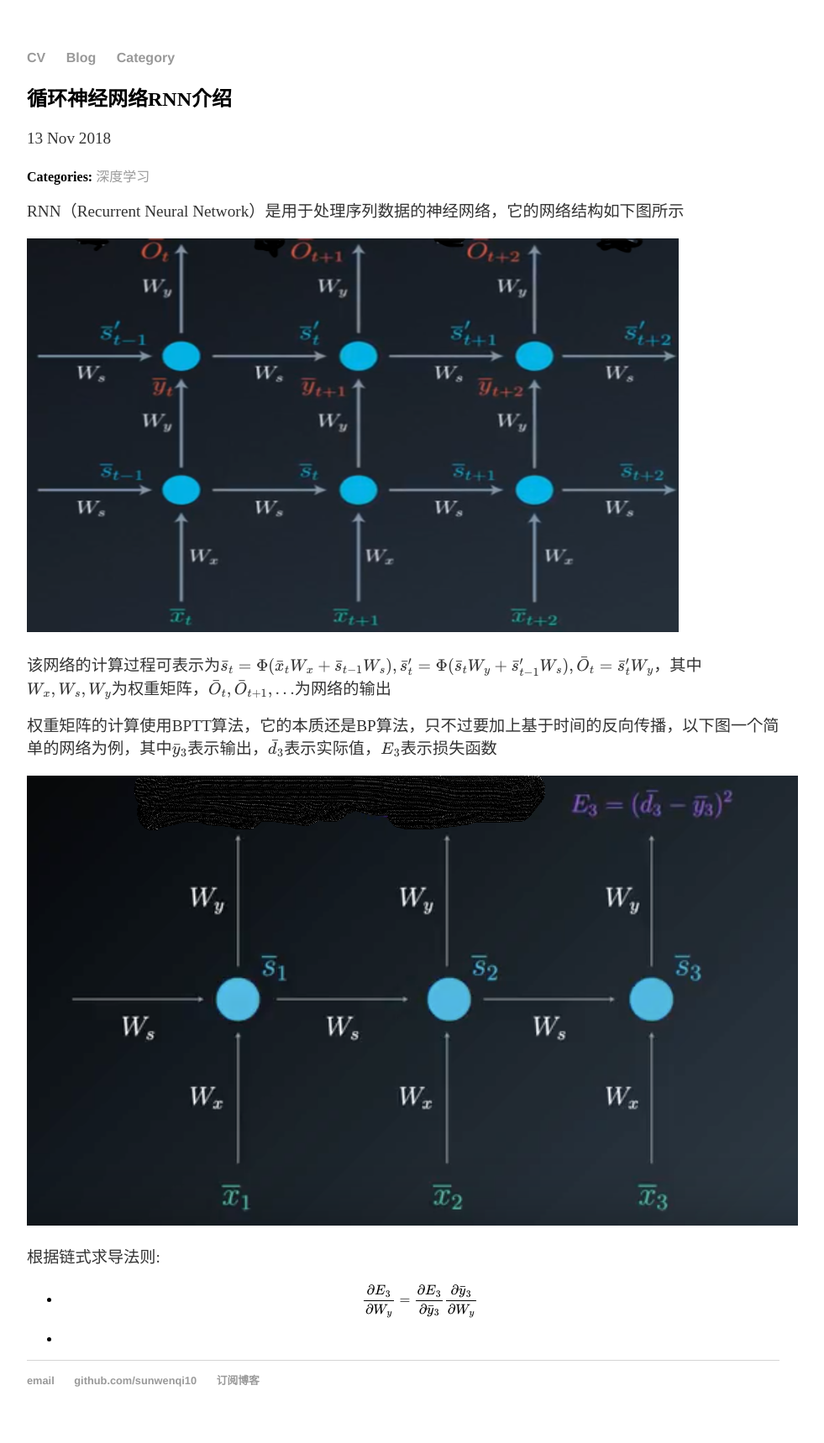
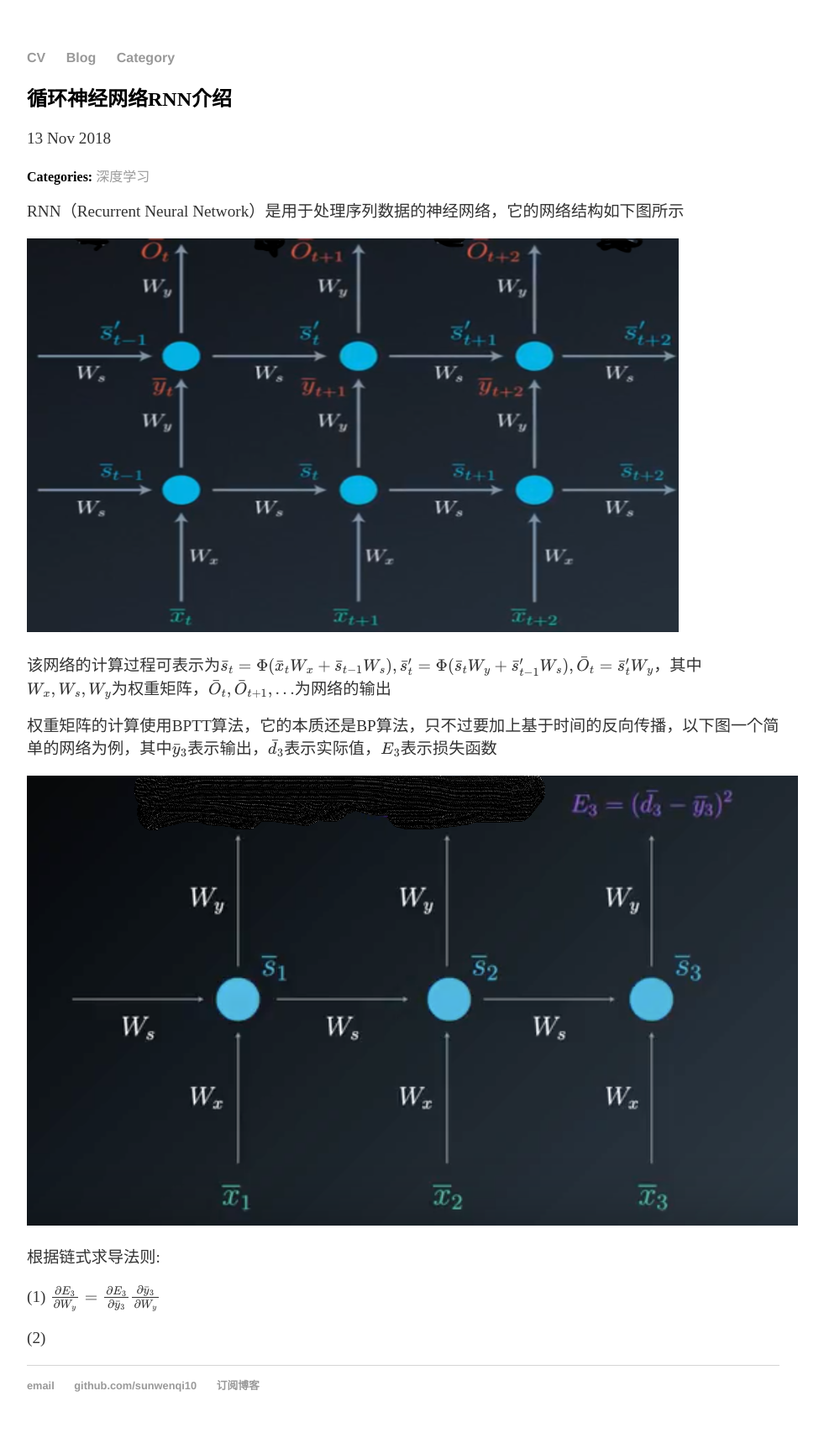
Before and after one commit to sunwenqi10/sunwenqi10.github.io, a Jekyll site: the page built from _posts/2018-11-13-Introduction to RNN.md, in a window 1280 px wide. Shown: the whole page at 84% size, without its empty margins (160-1141 px from the left). Built offline with Jekyll 4.4.1, drawn with Linux system fonts in a browser that asks for light colours; formulas are drawn with MathJax 3; comment, search, counter and statistics services are not loaded.

Commit message:
Update _posts/2018-11-13-Introduction to RNN.md

```diff
--- a/_posts/2018-11-13-Introduction to RNN.md
+++ b/_posts/2018-11-13-Introduction to RNN.md
@@ -12,8 +12,10 @@ RNN（Recurrent Neural Network）是用于处理序列数据的神经网络，
 
 权重矩阵的计算使用BPTT算法，它的本质还是BP算法，只不过要加上基于时间的反向传播，以下图一个简单的网络为例，其中$$\bar{y}_3$$表示输出，$$\bar{d}_3$$表示实际值，$$E_3$$表示损失函数
 
-<img src="/img/rnn1.PNG">
+<img src="/img/rnn1.png">
 
 根据链式求导法则:
-+ $$\frac{\partial{E_3}}{\partial{W_y}}=\frac{\partial{E_3}}{\partial{\bar{y}_3}}\frac{\partial{\bar{y}_3}}{\partial{W_y}}$$
-+
+
+(1)  $$\frac{\partial{E_3}}{\partial{W_y}}=\frac{\partial{E_3}}{\partial{\bar{y}_3}}\frac{\partial{\bar{y}_3}}{\partial{W_y}}$$
+
+(2) $$$$
```
